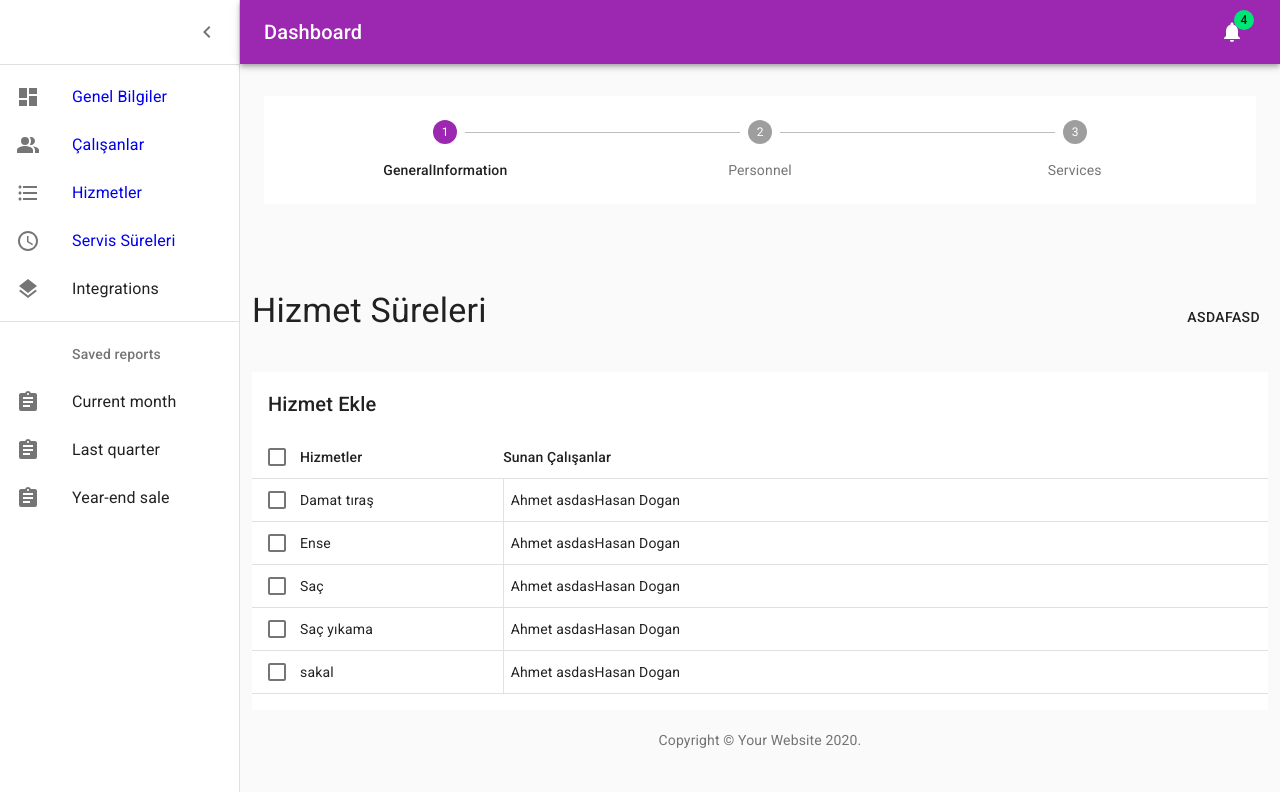
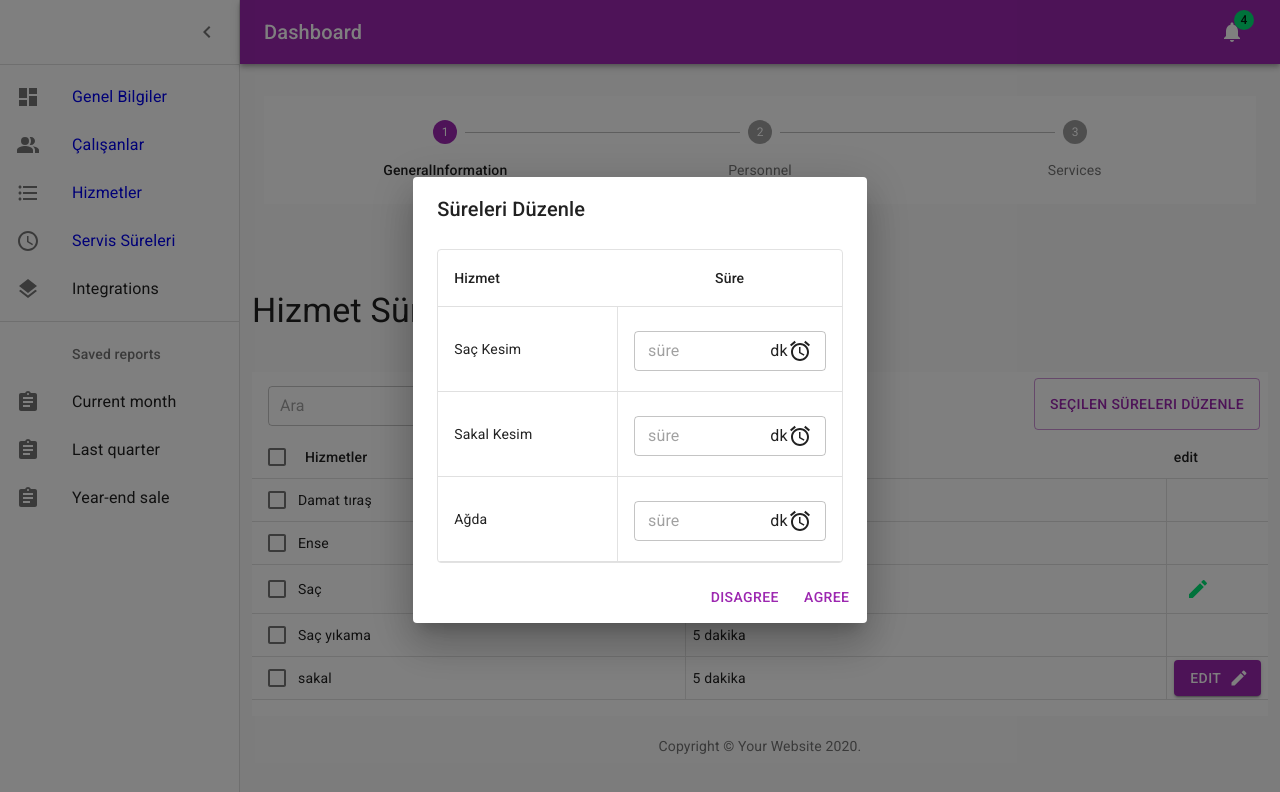
Before and after one commit to metinozkan/E-berberAdmin, a React (Create React App) app: page /durations in a window 1280 px wide. Shown: the top 792 px of the page. Built offline with nearby package versions, Linux system fonts and the light colour scheme.

Commit message:
created durationEdit table and durationEditModal

```diff
--- /dev/null
+++ b/src/Pages/ServiceDuration/components/ServiceDurationEditModal/DurationEditTable.js
@@ -0,0 +1,119 @@
+import React from "react";
+import { makeStyles } from "@material-ui/core/styles";
+import {
+  Table,
+  TableBody,
+  TableCell,
+  TableContainer,
+  TableHead,
+  TableRow,
+  Paper,
+  TextField,
+  InputAdornment,
+} from "@material-ui/core";
+import AccessAlarmIcon from "@material-ui/icons/AccessAlarm";
+const useStyles = makeStyles({
+  table: {
+    // minWidth: 450,
+  },
+});
+
+function createData(service, durationInput) {
+  return { service, durationInput };
+}
+
+const rows = [
+  createData(
+    "Saç Kesim",
+    <TextField
+      placeholder="süre"
+      variant="outlined"
+      margin="dense"
+      // InputLabelProps={{
+      //   shrink: true,
+      // }},
+      InputProps={{
+        endAdornment: (
+          <InputAdornment position="end">
+            dk <AccessAlarmIcon />
+          </InputAdornment>
+        ),
+      }}
+      //   InputProps={{
+      //     endAdornment: (
+      //       <InputAdornment position="end">
+      //         <AccessAlarmIcon />
+      //       </InputAdornment>
+      //     ),
+      //   }}
+    ></TextField>
+  ),
+  createData(
+    "Sakal Kesim",
+    <TextField
+      placeholder="süre"
+      variant="outlined"
+      margin="dense"
+      InputProps={{
+        endAdornment: (
+          <InputAdornment position="end">
+            dk <AccessAlarmIcon />
+          </InputAdornment>
+        ),
+      }}
+    ></TextField>
+  ),
+
+  createData(
+    "Ağda",
+    <TextField
+      placeholder="süre"
+      variant="outlined"
+      margin="dense"
+      InputProps={{
+        endAdornment: (
+          <InputAdornment position="end">
+            dk <AccessAlarmIcon />
+          </InputAdornment>
+        ),
+      }}
+    ></TextField>
+  ),
+];
+
+export const DurationEditTable = () => {
+  const classes = useStyles();
+
+  return (
+    <TableContainer
+      component={Paper}
+      elevation={0}
+      style={{ border: "1px solid #e2e2e2" }}
+    >
+      <Table classservice={classes.table} aria-label="simple table">
+        <TableHead>
+          <TableRow>
+            <TableCell>Hizmet</TableCell>
+            <TableCell align="center">Süre</TableCell>
+          </TableRow>
+        </TableHead>
+        <TableBody>
+          {rows.map((row) => (
+            <TableRow key={row.service}>
+              <TableCell
+                component="th"
+                scope="row"
+                style={{ width: "40%", borderRight: "1px solid #e2e2e2" }}
+              >
+                {row.service}
+              </TableCell>
+              <TableCell align="right" style={{ width: "50%" }}>
+                {row.durationInput}
+              </TableCell>
+            </TableRow>
+          ))}
+        </TableBody>
+      </Table>
+    </TableContainer>
+  );
+};
--- /dev/null
+++ b/src/Pages/ServiceDuration/components/ServiceDurationEditModal/ServiceDurationEditModal.js
@@ -0,0 +1,64 @@
+import React from "react";
+import {
+  Button,
+  Dialog,
+  DialogActions,
+  DialogContent,
+  DialogContentText,
+  DialogTitle,
+  Slide,
+} from "@material-ui/core";
+import { DurationEditTable } from "./DurationEditTable";
+import EditIcon from "@material-ui/icons/Edit";
+
+const Transition = React.forwardRef(function Transition(props, ref) {
+  return <Slide direction="up" ref={ref} {...props} />;
+});
+
+export const ServiceDurationEditModal = () => {
+  const [open, setOpen] = React.useState(true);
+
+  const handleClickOpen = () => {
+    setOpen(true);
+  };
+
+  const handleClose = () => {
+    setOpen(false);
+  };
+
+  return (
+    <div>
+      <Button
+        variant="contained"
+        color="primary"
+        endIcon={<EditIcon />}
+        onClick={handleClickOpen}
+      >
+        Edit
+      </Button>
+      <Dialog
+        open={open}
+        TransitionComponent={Transition}
+        keepMounted
+        onClose={handleClose}
+        aria-labelledby="alert-dialog-slide-title"
+        aria-describedby="alert-dialog-slide-description"
+      >
+        <DialogTitle id="alert-dialog-slide-title">
+          Süreleri Düzenle
+        </DialogTitle>
+        <DialogContent>
+          <DurationEditTable />
+        </DialogContent>
+        <DialogActions>
+          <Button onClick={handleClose} color="primary">
+            Disagree
+          </Button>
+          <Button onClick={handleClose} color="primary">
+            Agree
+          </Button>
+        </DialogActions>
+      </Dialog>
+    </div>
+  );
+};
--- a/src/Pages/ServiceDuration/components/ServiceDurationTable.js
+++ b/src/Pages/ServiceDuration/components/ServiceDurationTable.js
@@ -1,4 +1,5 @@
 import React from "react";
+import styled from "styled-components";
 import Button from "@material-ui/core/Button";
 import Dialog from "@material-ui/core/Dialog";
 import DialogActions from "@material-ui/core/DialogActions";
@@ -8,36 +9,50 @@ import DialogTitle from "@material-ui/core/DialogTitle";
 import PropTypes from "prop-types";
 import clsx from "clsx";
 import { lighten, makeStyles } from "@material-ui/core/styles";
-import Table from "@material-ui/core/Table";
-import TableBody from "@material-ui/core/TableBody";
-import TableCell from "@material-ui/core/TableCell";
-import TableContainer from "@material-ui/core/TableContainer";
-import TableHead from "@material-ui/core/TableHead";
-import TablePagination from "@material-ui/core/TablePagination";
-import TableRow from "@material-ui/core/TableRow";
-import TableSortLabel from "@material-ui/core/TableSortLabel";
-import Toolbar from "@material-ui/core/Toolbar";
-import Typography from "@material-ui/core/Typography";
-import Paper from "@material-ui/core/Paper";
-import Checkbox from "@material-ui/core/Checkbox";
-import IconButton from "@material-ui/core/IconButton";
-import Tooltip from "@material-ui/core/Tooltip";
-import FormControlLabel from "@material-ui/core/FormControlLabel";
-import Switch from "@material-ui/core/Switch";
+import {
+  Table,
+  TableBody,
+  TableCell,
+  TableContainer,
+  TableHead,
+  TablePagination,
+  TableRow,
+  TableSortLabel,
+  Toolbar,
+  Typography,
+  Paper,
+  Checkbox,
+  IconButton,
+  TextField,
+  Tooltip,
+  Switch,
+  FormControlLabel,
+} from "@material-ui/core";
+import EditIcon from "@material-ui/icons/Edit";
+
+import Autocomplete from "@material-ui/lab/Autocomplete";
+
 import DeleteIcon from "@material-ui/icons/Delete";
 import FilterListIcon from "@material-ui/icons/FilterList";
 import { Close } from "@material-ui/icons";
-
-function createData(name, personnel) {
-  return { name, personnel };
+import { ServiceDurationEditModal } from "./ServiceDurationEditModal/ServiceDurationEditModal";
+function createData(name, duration, button) {
+  return { name, duration, button };
 }
 
 const rows = [
-  createData("Saç", ["Ahmet asdas", "Hasan Dogan"]),
-  createData("sakal", ["Ahmet asdas", "Hasan Dogan"]),
-  createData("Saç yıkama", ["Ahmet asdas", "Hasan Dogan"]),
-  createData("Ense", ["Ahmet asdas", "Hasan Dogan"]),
-  createData("Damat tıraş", ["Ahmet asdas", "Hasan Dogan"]),
+  createData(
+    "Saç",
+    "5 dakika",
+    <IconButton color="secondary" aria-label="add an alarm">
+      <EditIcon />
+    </IconButton>
+  ),
+
+  createData("Saç yıkama", "5 dakika"),
+  createData("Ense", "5 dakika"),
+  createData("Damat tıraş", "5 dakika"),
+  createData("sakal", "5 dakika", <ServiceDurationEditModal />),
 ];
 
 function descendingComparator(a, b, orderBy) {
@@ -77,7 +92,13 @@ const headCells = [
     id: "name",
     numeric: false,
     disablePadding: true,
-    label: "Sunan Çalışanlar",
+    label: "Süre",
+  },
+  {
+    id: "name",
+    numeric: false,
+    disablePadding: true,
+    label: "edit",
   },
 ];
 
@@ -112,6 +133,7 @@ function EnhancedTableHead(props) {
             align={headCell.numeric ? "right" : "left"}
             padding={headCell.disablePadding ? "none" : "default"}
             sortDirection={orderBy === headCell.id ? order : false}
+            style={{ paddingLeft: "0.5em" }}
           >
             {/* <TableSortLabel
               active={orderBy === headCell.id}
@@ -166,6 +188,14 @@ const EnhancedTableToolbar = (props) => {
   const classes = useToolbarStyles();
   const { numSelected } = props;
 
+  const ToolBarTop = styled.div`
+    display: flex;
+    flex-direction: row;
+    justify-content: space-between;
+    alinn-items: center;
+    width: 100%;
+  `;
+
   return (
     <Toolbar
       className={clsx(classes.root, {
@@ -182,14 +212,30 @@ const EnhancedTableToolbar = (props) => {
           {numSelected} selected
         </Typography>
       ) : (
-        <Typography
-          className={classes.title}
-          variant="h6"
-          id="tableTitle"
-          component="div"
-        >
-          Hizmet Ekle
-        </Typography>
+        <ToolBarTop>
+          <Autocomplete
+            freeSolo
+            style={{ width: "50%" }}
+            id="free-solo-2-demo"
+            disableClearable
+            options={["saç yıkama", "saç kesim", "sakal", "ense"]}
+            renderInput={(params) => (
+              <TextField
+                {...params}
+                placeholder="Ara"
+                margin="dense"
+                variant="outlined"
+                InputProps={{ ...params.InputProps, type: "search" }}
+                InputLabelProps={{
+                  shrink: true,
+                }}
+              />
+            )}
+          />
+          <Button variant="outlined" color="primary">
+            Seçilen süreleri düzenle
+          </Button>
+        </ToolBarTop>
       )}
 
       {numSelected > 0 && (
@@ -303,7 +349,7 @@ export const ServiceDurationTable = () => {
                   return (
                     <TableRow
                       hover
-                      onClick={(event) => handleClick(event, row.name)}
+                      //  onClick={(event) => handleClick(event, row.name)}
                       role="checkbox"
                       aria-checked={isItemSelected}
                       tabIndex={-1}
@@ -314,6 +360,7 @@ export const ServiceDurationTable = () => {
                         <Checkbox
                           checked={isItemSelected}
                           inputProps={{ "aria-labelledby": labelId }}
+                          onChange={(event) => handleClick(event, row.name)}
                         />
                       </TableCell>
                       <TableCell
@@ -323,7 +370,7 @@ export const ServiceDurationTable = () => {
                         padding="none"
                         style={{
                           borderRight: "1px solid #e2e2e2",
-                          width: "20%",
+                          width: "40%",
                         }}
                       >
                         {row.name}
@@ -333,9 +380,22 @@ export const ServiceDurationTable = () => {
                         id={labelId}
                         scope="row"
                         padding="none"
-                        style={{ marginLeft: ".5em", paddingLeft: ".5em" }}
+                        style={{
+                          borderRight: "1px solid #e2e2e2",
+                          paddingLeft: ".5em",
+                          width: "50%",
+                        }}
                       >
-                        {row.personnel}
+                        {row.duration}
+                      </TableCell>
+                      <TableCell
+                        component="th"
+                        id={labelId}
+                        scope="row"
+                        padding="none"
+                        style={{ paddingLeft: ".5em", width: "10%" }}
+                      >
+                        {row.button}
                       </TableCell>
                     </TableRow>
                   );
--- a/src/Pages/ServiceDuration/index.js
+++ b/src/Pages/ServiceDuration/index.js
@@ -7,7 +7,7 @@ const TopServiceDuration = styled.div`
   width: 100%;
   paddign: 1em;
   display: flex;
-  justify-content: space-between;
+  justify-content: flex-start;
   align-items: center;
   margin: 2em 0px;
 `;
@@ -24,7 +24,6 @@ const ServiceDuration = () => {
         <Typography variant="h4" gutterBottom>
           Hizmet Süreleri
         </Typography>
-        <Button>asdafasd</Button>
       </TopServiceDuration>
       <div
         style={{
```
